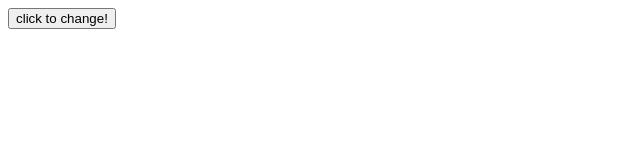
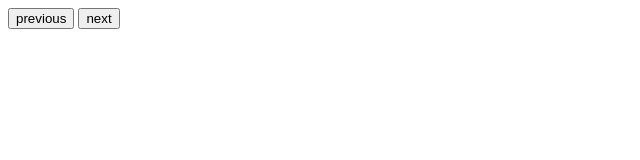
Before and after one commit to shaghayegh2000/Learn-JavaScript, a plain HTML site: page index.html in a window 1280 px wide. Shown: the full height of the page, 0-640 px from the left. Drawn offline with Linux system fonts and the light colour scheme.

Commit message:
13/2/2023 , 16:45

```diff
--- a/index.html
+++ b/index.html
@@ -43,7 +43,15 @@
     <h1 id="Result">result</h1>
     <button onclick="event()">click me!</button>
     <img src="images/sta-je-html.jpg" alt="html" width="50%"> -->
-    <button id="test">click to change!</button>
+
+    <!-- <input type="text" name="name" id="textinput"><br><br>
+    <button id="test">click to change!</button> -->
+
+    <button id="pre">previous</button>
+    <button id="next">next</button>
+
+
+
 
 
 
```
Also changed, not shown: main.js (+32 -0 lines).
